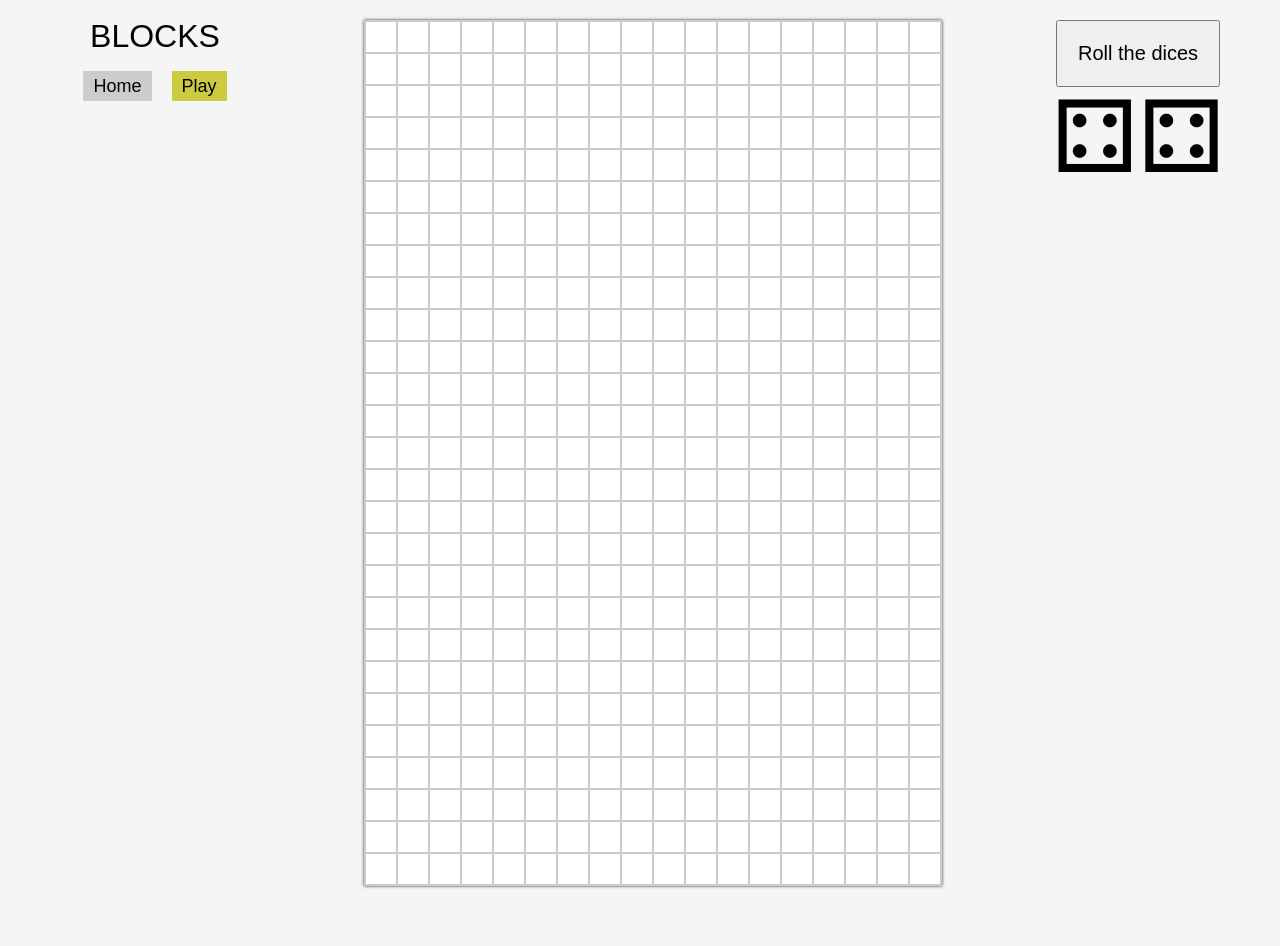
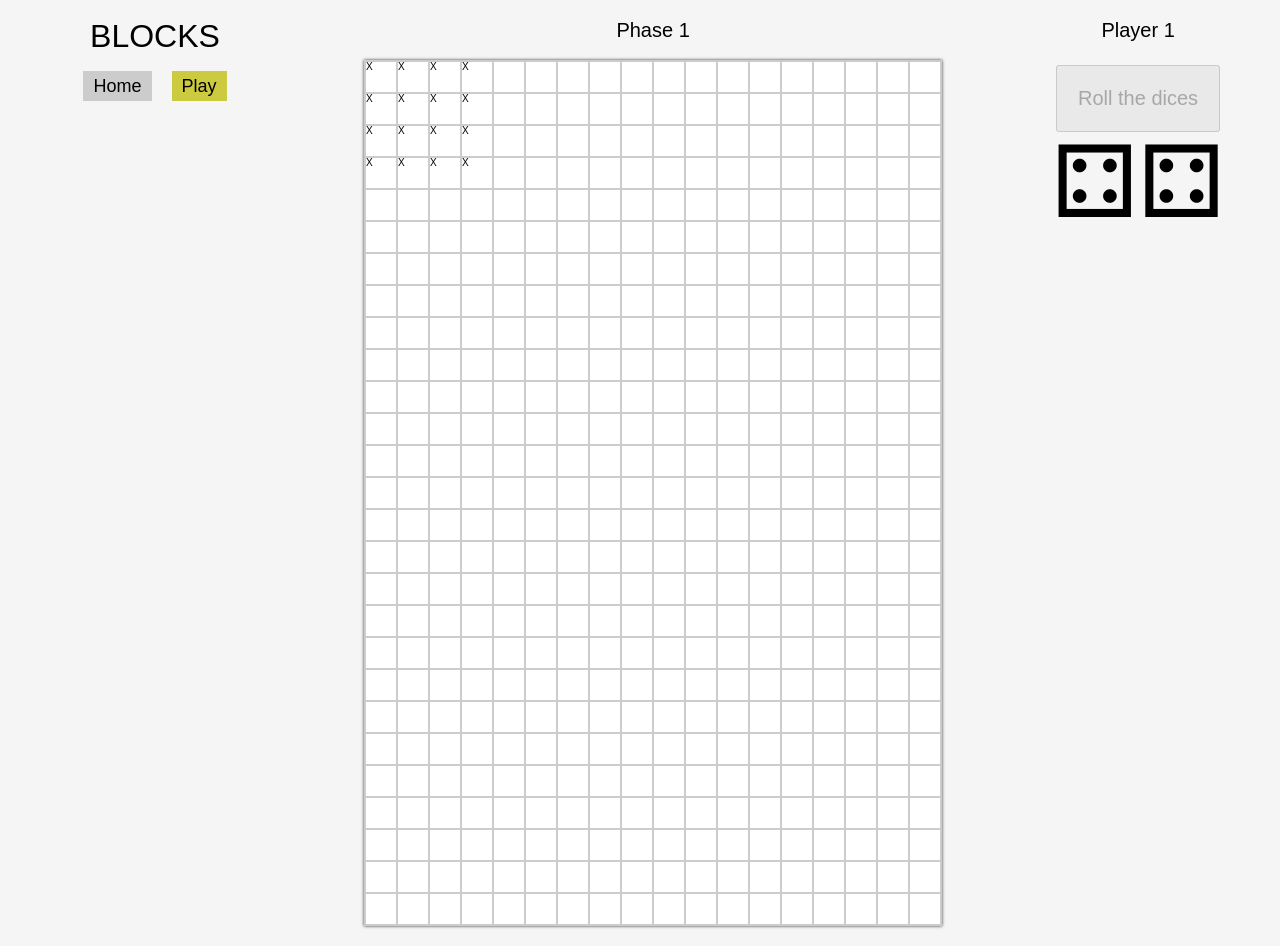
Before and after one commit to bbc91/Blocks, a Vue app: page /game in a window 1280 px wide. Both pictures are taken after a click on the button "Roll the dices". Before the commit the page ends 906 px from the top, so only its background shows below. Built offline with nearby package versions, Linux system fonts and the light colour scheme.

Commit message:
Add First Turn for both players.

```diff
--- a/src/assets/css/style.css
+++ b/src/assets/css/style.css
@@ -150,3 +150,21 @@ h1 {
 .disabled {
     cursor: not-allowed;
 }
+
+#playerTurn {
+    font-size: 20px;
+    margin-bottom: 25px;
+}
+
+#phase {
+    text-align: center;
+    font-size: 20px;
+}
+
+.player1 {
+    background: #243fff;
+}
+
+.player2 {
+    background: #a91b7d;
+}
--- a/src/components/board/board-data.js
+++ b/src/components/board/board-data.js
@@ -1,8 +1,11 @@
 export default function (self) {
 	return {
+		gamePhase: 1,
 		grid: [],
+		playerTurnIndex: null,
 		rolling: false,
 		dice1Value: null,
 		dice2Value: null,
+		players: []
 	}
 };
--- a/src/components/board/board-methods.js
+++ b/src/components/board/board-methods.js
@@ -1,23 +1,75 @@
 export default {
 	rollTheDices(rollTime) {
+
 		let self = this;
+
 		self.rolling = true;
+
 		if (rollTime < 10) {
+
 			console.log('Rolling!');
+
 			this.dice1Value = Math.floor(Math.random() * 6);
 			this.dice2Value = Math.floor(Math.random() * 6);
+
 			setTimeout(function () {
 				self.rollTheDices(rollTime + 1);
 			}, 100);
+
 		} else {
-            self.rolling = false;
-            console.log('Done rolling!');
-            return
+
+			//depending on the players starting position create blocks on grid
+			if (self.players[self.playerTurnIndex].firstTurn) {
+
+				let player = self.players[self.playerTurnIndex];
+
+				if (player.startingPoint[0] === 0) {
+
+					self.drawPlayer1Box(this.dice1Value, this.dice2Value);
+
+
+				} else {
+
+					self.drawPlayer2Box(this.dice1Value, this.dice2Value);
 				}
+
+			}
+
+		}
+	},
+	drawPlayer1Box(rowToDraw, columnToDraw) {
+
+		for (let row = 0; row < rowToDraw + 1; row++) {
+
+			for (let column = 0; column < columnToDraw + 1; column++) {
+
+				this.grid[row][column].selected = true;
+			}
+		}
+
+	},
+	drawPlayer2Box(rowToDraw, columnToDraw) {
+
+		console.log(rowToDraw)
+		//row = 27
+
+
+		for (let row = this.grid.length-1; row > this.grid.length-1 - (rowToDraw + 1); row--) {
+			console.log("row: " + row);
+
+			for (let column = this.grid[this.grid.length - 1].length - 1; column > this.grid[this.grid.length - 1].length-1 - (columnToDraw + 1); column--) {
+				console.log("column: " + column);
+
+				this.grid[row][column].selected = true;
+			}
+		}
+
 	},
 	buildBoard() {
 		for (let a = 0; a < 27; a++) {
+
 			this.grid.push([]);
+
 			for (let b = 0; b < 18; b++) {
 
 				let block = {
@@ -33,5 +85,46 @@ export default {
 				this.grid[a].push(block);
 			}
 		}
+	},
+	deselectBoard() {
+		for (let a = 0; a < 27; a++) {
+
+			for (let b = 0; b < 18; b++) {
+
+				this.grid[a][b].selected = false;
 			}
 		}
+	},
+	selectToOwner() {
+
+		for (let a = 0; a < 27; a++) {
+
+			for (let b = 0; b < 18; b++) {
+
+				if (this.grid[a][b].selected) {
+
+					this.grid[a][b].selected = false;
+					this.grid[a][b].owner = this.players[this.playerTurnIndex];
+				}
+			}
+		}
+
+		this.nextPlayerTurn();
+	},
+	nextPlayerTurn() {
+
+		this.dice1Value = null;
+		this.dice2Value = null;
+
+		if (this.players[this.playerTurnIndex + 1]) {
+
+			this.playerTurnIndex += 1;
+		} else {
+
+			this.playerTurnIndex = 0;
+		}
+
+		this.rolling = false;
+
+	},
+}
--- a/src/components/board/board.vue
+++ b/src/components/board/board.vue
@@ -1,6 +1,7 @@
 <template>
     <div>
         <div id="dices">
+            <h2 id="playerTurn">{{players[playerTurnIndex].name}}</h2>
             <button :disabled="rolling" @click="rollTheDices(1)" class="rollTheDices" :class="{'disabled': rolling}">
                 Roll the dices
             </button>
@@ -9,10 +10,17 @@
                 <div v-if="dice2Value != null" class="dice" v-html="'&#x268' + dice2Value + ';'"></div>
             </div>
         </div>
+        <div>
+            <h3 id="phase">{{(gamePhase === 1) ? "Phase 1" : "Phase 2"}}</h3>
             <div id="board">
                 <div class="row" v-for="(row, index) in grid">
-                <div class="block" v-for="(block, index2) in row">
+                    <div :class="{'player1': (block.owner && block.owner.id === players[0].id), 'player2': (block.owner && block.owner.id === players[1].id)}"
+                         class="block"
+                         v-for="(block, index2) in row">
+                        <div v-if="block.selected">X</div>
+                        <!--<div v-if="block.owner">{{block.owner.name}}</div>-->
                         <span>{{block.position.x}}:{{block.position.y}}</span>
+                    </div>
                 </div>
             </div>
         </div>
@@ -30,7 +38,76 @@
 		},
 		methods: boardMethods,
 		created() {
+			let self = this;
+			window.addEventListener("keypress", function (e) {
+				console.log(e.keyCode);
+
+				if (e.keyCode === 32) {
+
+					e.preventDefault();
+
+					if ((this.dice1Value !== null && this.dice2Value !== null) && (this.dice1Value !== this.dice2Value)) {
+						//space is pressed
+						//rotate
+						let dice1ValueOld = this.dice1Value;
+						let dice2ValueOld = this.dice2Value;
+
+						this.dice1Value = dice2ValueOld;
+						this.dice2Value = dice1ValueOld;
+
+						if (this.players[this.playerTurnIndex].firstTurn) {
+							self.deselectBoard();
+							if (this.playerTurnIndex === 0) {
+
+								self.drawPlayer1Box(this.dice1Value, this.dice2Value)
+							} else {
+
+								self.drawPlayer2Box(this.dice1Value, this.dice2Value)
+							}
+
+						}
+					}
+				}
+
+				if (e.keyCode === 13) {
+
+					e.preventDefault();
+
+					if ((this.dice1Value !== null && this.dice2Value !== null)) {
+						//space is pressed
+						//rotate
+
+						if (this.players[this.playerTurnIndex].firstTurn) {
+							self.players[self.playerTurnIndex].firstTurn = false;
+
+						}
+
+						self.selectToOwner();
+					}
+				}
+
+			}.bind(this));
+
 			this.buildBoard();
+
+			let player1 = {
+				id: 1,
+				name: "Player 1",
+				startingPoint: [0, 0],
+				firstTurn: true,
+			};
+
+			let player2 = {
+				id: 2,
+				name: "Player 2",
+				startingPoint: [this.grid.length - 1, this.grid[0].length - 1],
+				firstTurn: true,
+			};
+
+			this.players.push(player1);
+			this.players.push(player2);
+
+			this.playerTurnIndex = Math.floor(Math.random() * this.players.length);
 		}
 	}
 </script>
```
Lines whose indentation alone changed are shown as unchanged.
